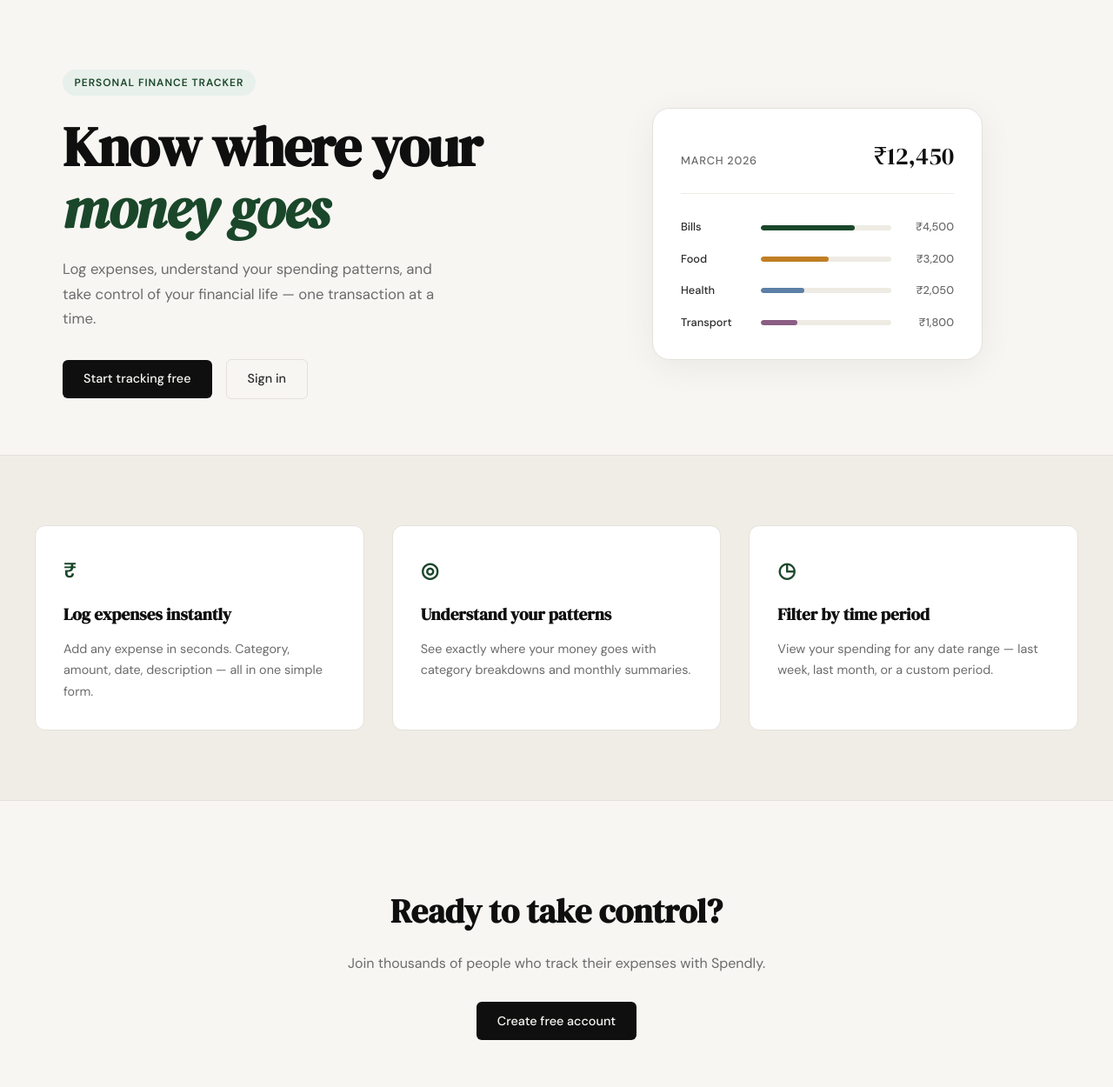
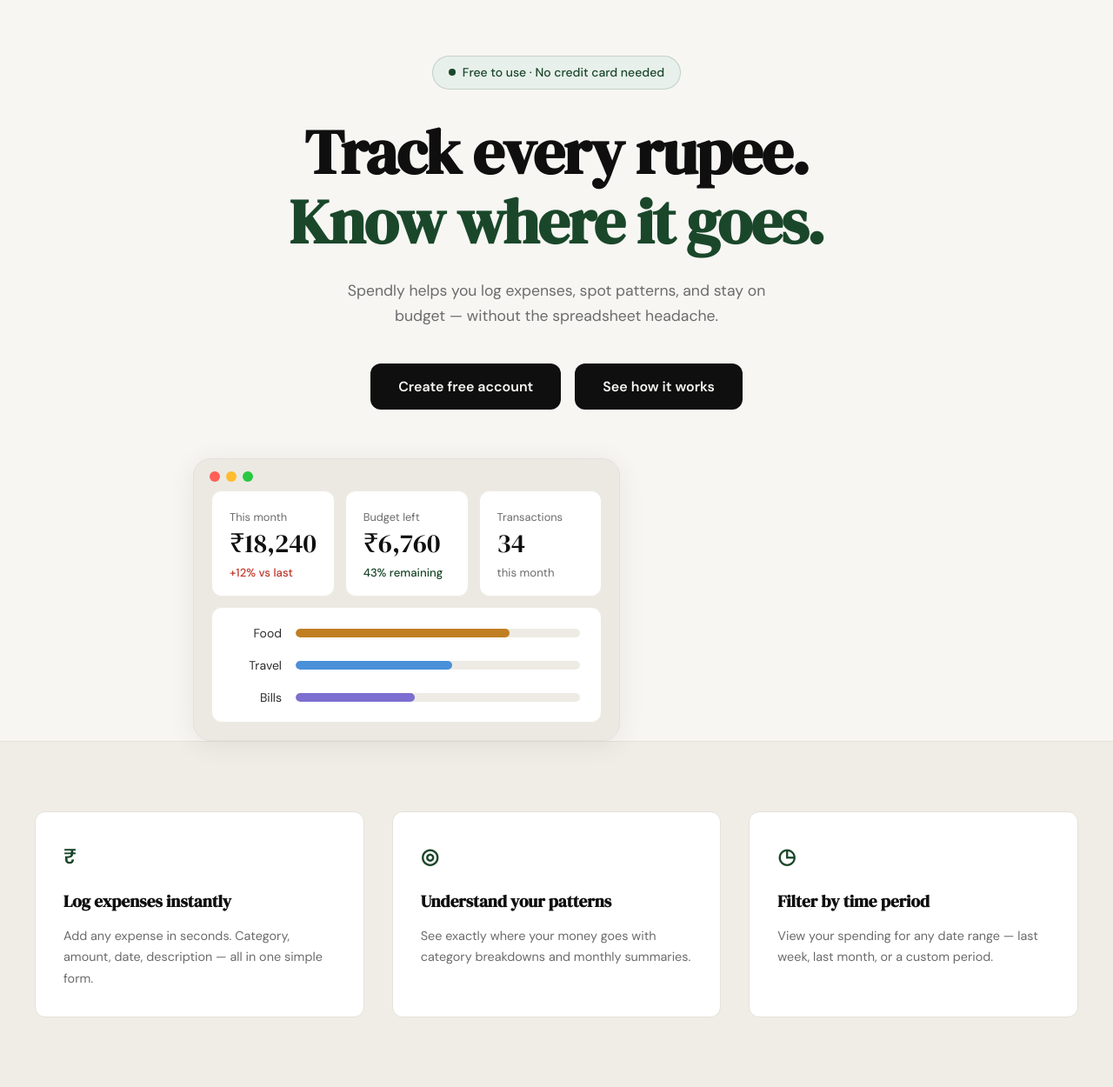
Before and after one commit to Abhi8851/Claude_code_learning, a Flask app: page / in a window 1280 px wide. Shown: the part 61-1311 px from the top of the page at 87% size. Run offline with Flask 3, Linux system fonts and the light colour scheme.

Commit message:
created the hero section of landing page

```diff
--- /dev/null
+++ b/static/css/landing.css
@@ -0,0 +1,222 @@
+/* ------------------------------------------------------------------ */
+/* Hero — centered single-column layout                                */
+/* ------------------------------------------------------------------ */
+
+.hero {
+    display: flex;
+    flex-direction: column;
+    align-items: center;
+    text-align: center;
+    padding: 4rem 2rem 0;
+    max-width: 900px;
+    margin: 0 auto;
+    gap: 0;
+}
+
+.hero-inner {
+    max-width: 680px;
+    width: 100%;
+}
+
+.hero-badge {
+    display: inline-flex;
+    align-items: center;
+    gap: 0.5rem;
+    background: var(--accent-light);
+    color: var(--accent);
+    font-size: 0.875rem;
+    font-weight: 500;
+    letter-spacing: 0;
+    text-transform: none;
+    padding: 0.45rem 1.1rem;
+    border-radius: 999px;
+    border: 1px solid rgba(26, 71, 42, 0.18);
+    margin-bottom: 2rem;
+}
+
+.hero-badge-dot {
+    width: 8px;
+    height: 8px;
+    background: var(--accent);
+    border-radius: 50%;
+    flex-shrink: 0;
+}
+
+.hero-title {
+    font-family: var(--font-display);
+    font-size: clamp(2.75rem, 6vw, 4.5rem);
+    line-height: 1.12;
+    letter-spacing: -0.02em;
+    color: var(--ink);
+    margin-bottom: 1.5rem;
+}
+
+.hero-title-accent {
+    color: var(--accent);
+    font-style: normal;
+    display: block;
+}
+
+.hero-subtitle {
+    font-size: 1.1rem;
+    color: var(--ink-muted);
+    line-height: 1.65;
+    max-width: 520px;
+    margin: 0 auto 2.5rem;
+}
+
+.hero-actions {
+    display: flex;
+    gap: 1rem;
+    justify-content: center;
+    margin-bottom: 3.5rem;
+}
+
+.btn-hero {
+    display: inline-block;
+    background: var(--ink);
+    color: var(--paper);
+    padding: 0.85rem 2rem;
+    border-radius: var(--radius-md);
+    font-family: var(--font-body);
+    font-size: 1rem;
+    font-weight: 600;
+    text-decoration: none;
+    transition: background 0.2s;
+}
+
+.btn-hero:hover { background: var(--accent); }
+
+/* ------------------------------------------------------------------ */
+/* Mock browser dashboard                                              */
+/* ------------------------------------------------------------------ */
+
+.hero-visual {
+    width: 100%;
+    max-width: 860px;
+    justify-content: unset;
+}
+
+.mock-browser {
+    background: #ece9e3;
+    border-radius: var(--radius-lg);
+    border: 1px solid var(--border);
+    box-shadow: 0 4px 32px rgba(0, 0, 0, 0.07);
+    overflow: hidden;
+}
+
+.mock-browser-bar {
+    padding: 14px 18px 10px;
+    display: flex;
+    align-items: center;
+    gap: 7px;
+}
+
+.mock-dot {
+    width: 12px;
+    height: 12px;
+    border-radius: 50%;
+    flex-shrink: 0;
+}
+
+.mock-dot-red    { background: #ff5f57; }
+.mock-dot-yellow { background: #febc2e; }
+.mock-dot-green  { background: #28c840; }
+
+.mock-browser-body {
+    padding: 0 1.25rem 1.25rem;
+    display: flex;
+    flex-direction: column;
+    gap: 0.75rem;
+}
+
+/* Stat cards row */
+.mock-stats {
+    display: grid;
+    grid-template-columns: repeat(3, 1fr);
+    gap: 0.75rem;
+}
+
+.mock-stat-card {
+    background: var(--paper-card);
+    border: 1px solid var(--border-soft);
+    border-radius: var(--radius-md);
+    padding: 1.25rem 1.25rem 1rem;
+    display: flex;
+    flex-direction: column;
+    gap: 0.2rem;
+    text-align: left;
+}
+
+.mock-stat-label {
+    font-size: 0.8rem;
+    color: var(--ink-muted);
+    font-weight: 400;
+}
+
+.mock-stat-value {
+    font-family: var(--font-display);
+    font-size: 1.9rem;
+    color: var(--ink);
+    line-height: 1.15;
+}
+
+.mock-stat-change {
+    font-size: 0.825rem;
+    font-weight: 500;
+    margin-top: 0.1rem;
+}
+
+.mock-change-red   { color: var(--danger); }
+.mock-change-green { color: var(--accent); }
+.mock-change-muted { color: var(--ink-muted); font-weight: 400; }
+
+/* Category bars */
+.mock-categories {
+    background: var(--paper-card);
+    border: 1px solid var(--border-soft);
+    border-radius: var(--radius-md);
+    padding: 1.1rem 1.5rem;
+    display: flex;
+    flex-direction: column;
+    gap: 0.9rem;
+    text-align: left;
+}
+
+.mock-cat-row {
+    display: grid;
+    grid-template-columns: 56px 1fr;
+    align-items: center;
+    gap: 1rem;
+}
+
+.mock-cat-name {
+    font-size: 0.875rem;
+    color: var(--ink-soft);
+    text-align: right;
+}
+
+.mock-cat-track {
+    height: 10px;
+    background: var(--border-soft);
+    border-radius: 999px;
+    overflow: hidden;
+}
+
+.mock-cat-bar {
+    height: 100%;
+    border-radius: 999px;
+}
+
+.mock-cat-food   { background: #c17f24; }
+.mock-cat-travel { background: #4a90d9; }
+.mock-cat-bills  { background: #7c6fd0; }
+
+/* ------------------------------------------------------------------ */
+/* Responsive                                                          */
+/* ------------------------------------------------------------------ */
+
+@media (max-width: 600px) {
+    .hero-actions { flex-direction: column; align-items: center; }
+    .mock-stats { grid-template-columns: 1fr; }
+}
--- a/templates/landing.html
+++ b/templates/landing.html
@@ -1,60 +1,76 @@
 {% extends "base.html" %}
 
 {% block title %}Spendly — Track Every Rupee{% endblock %}
+
+{% block head %}
+<link rel="stylesheet" href="{{ url_for('static', filename='css/landing.css') }}">
+{% endblock %}
 
 {% block content %}
 
 <section class="hero">
     <div class="hero-inner">
-        <div class="hero-badge">Personal Finance Tracker</div>
+        <div class="hero-badge">
+            <span class="hero-badge-dot"></span>
+            Free to use · No credit card needed
+        </div>
         <h1 class="hero-title">
-            Know where your<br>
-            <em>money goes</em>
+            Track every rupee.<br>
+            <span class="hero-title-accent">Know where it goes.</span>
         </h1>
         <p class="hero-subtitle">
-            Log expenses, understand your spending patterns,
-            and take control of your financial life —
-            one transaction at a time.
+            Spendly helps you log expenses, spot patterns, and stay
+            on budget — without the spreadsheet headache.
         </p>
         <div class="hero-actions">
-            <a href="{{ url_for('register') }}" class="btn-primary">Start tracking free</a>
-            <a href="{{ url_for('login') }}" class="btn-ghost">Sign in</a>
+            <a href="{{ url_for('register') }}" class="btn-hero">Create free account</a>
+            <a href="#" class="btn-hero">See how it works</a>
         </div>
     </div>
     <div class="hero-visual">
-        <div class="mock-card">
-            <div class="mock-card-header">
-                <span class="mock-label">March 2026</span>
-                <span class="mock-total">₹12,450</span>
+        <div class="mock-browser">
+            <div class="mock-browser-bar">
+                <span class="mock-dot mock-dot-red"></span>
+                <span class="mock-dot mock-dot-yellow"></span>
+                <span class="mock-dot mock-dot-green"></span>
             </div>
-            <div class="mock-bars">
-                <div class="mock-bar-row">
-                    <span class="mock-cat">Bills</span>
-                    <div class="mock-bar-track">
-                        <div class="mock-bar" style="width: 72%"></div>
+            <div class="mock-browser-body">
+                <div class="mock-stats">
+                    <div class="mock-stat-card">
+                        <span class="mock-stat-label">This month</span>
+                        <span class="mock-stat-value">₹18,240</span>
+                        <span class="mock-stat-change mock-change-red">+12% vs last</span>
                     </div>
-                    <span class="mock-amt">₹4,500</span>
+                    <div class="mock-stat-card">
+                        <span class="mock-stat-label">Budget left</span>
+                        <span class="mock-stat-value">₹6,760</span>
+                        <span class="mock-stat-change mock-change-green">43% remaining</span>
+                    </div>
+                    <div class="mock-stat-card">
+                        <span class="mock-stat-label">Transactions</span>
+                        <span class="mock-stat-value">34</span>
+                        <span class="mock-stat-change mock-change-muted">this month</span>
+                    </div>
                 </div>
-                <div class="mock-bar-row">
-                    <span class="mock-cat">Food</span>
-                    <div class="mock-bar-track">
-                        <div class="mock-bar mock-bar-2" style="width: 52%"></div>
+                <div class="mock-categories">
+                    <div class="mock-cat-row">
+                        <span class="mock-cat-name">Food</span>
+                        <div class="mock-cat-track">
+                            <div class="mock-cat-bar mock-cat-food" style="width: 75%"></div>
+                        </div>
                     </div>
-                    <span class="mock-amt">₹3,200</span>
-                </div>
-                <div class="mock-bar-row">
-                    <span class="mock-cat">Health</span>
-                    <div class="mock-bar-track">
-                        <div class="mock-bar mock-bar-3" style="width: 33%"></div>
+                    <div class="mock-cat-row">
+                        <span class="mock-cat-name">Travel</span>
+                        <div class="mock-cat-track">
+                            <div class="mock-cat-bar mock-cat-travel" style="width: 55%"></div>
+                        </div>
                     </div>
-                    <span class="mock-amt">₹2,050</span>
-                </div>
-                <div class="mock-bar-row">
-                    <span class="mock-cat">Transport</span>
-                    <div class="mock-bar-track">
-                        <div class="mock-bar mock-bar-4" style="width: 28%"></div>
+                    <div class="mock-cat-row">
+                        <span class="mock-cat-name">Bills</span>
+                        <div class="mock-cat-track">
+                            <div class="mock-cat-bar mock-cat-bills" style="width: 42%"></div>
+                        </div>
                     </div>
-                    <span class="mock-amt">₹1,800</span>
                 </div>
             </div>
         </div>
```
